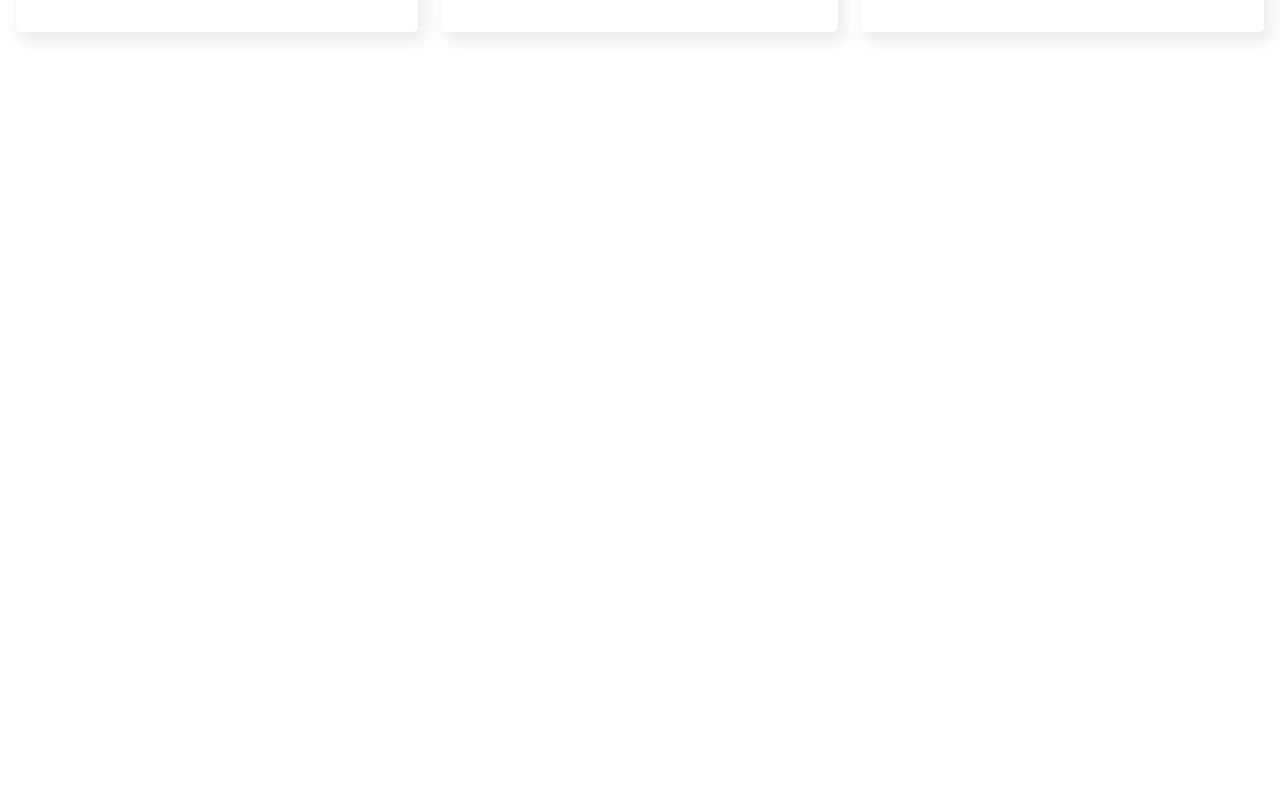
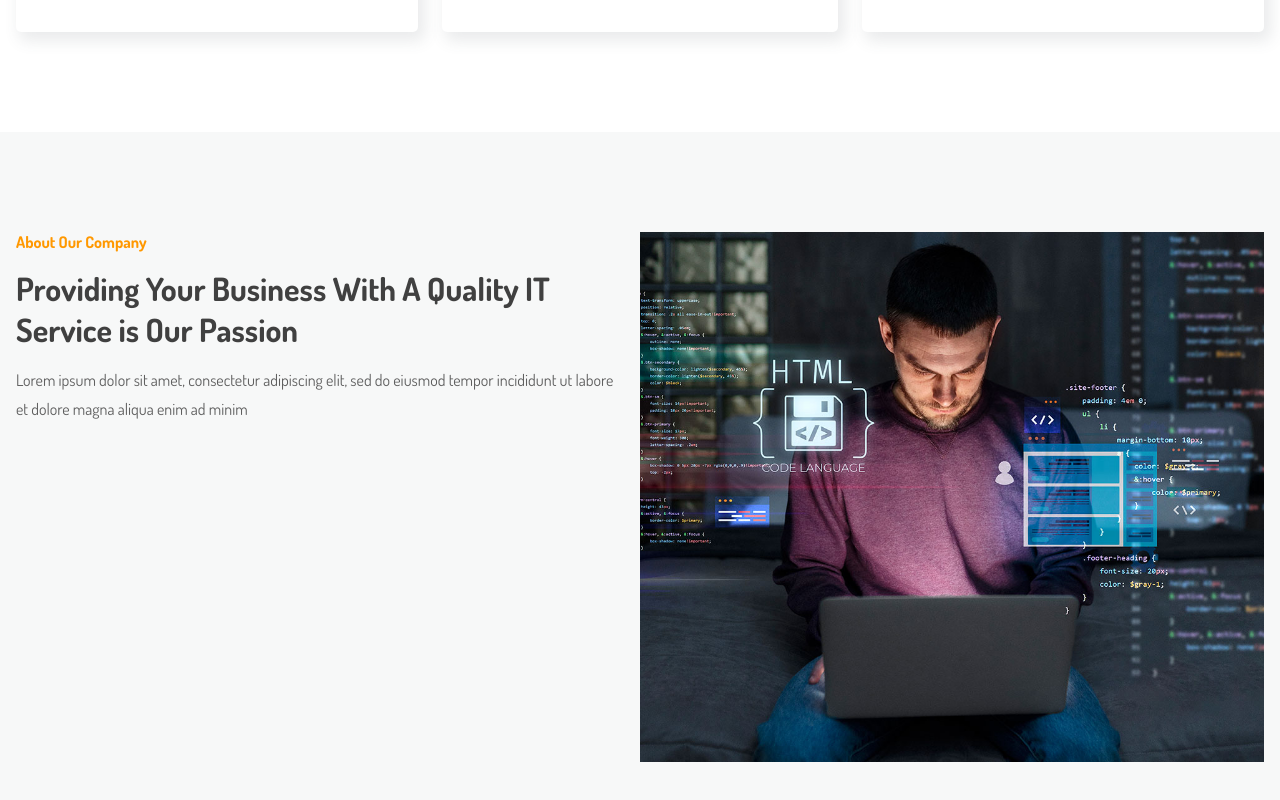
Before and after one commit to iliasabai09/sduAnalytics, a Vue app: page / in a window 1280 px wide. Shown: the part 1877-2677 px from the top of the page. Before the commit the page ends 2009 px from the top, so only its background shows below. Built offline with nearby package versions, Linux system fonts and the light colour scheme.

Commit message:
добавил модуль о компаний

```diff
--- /dev/null
+++ b/src/components/AboutCompanyContent.vue
@@ -0,0 +1,38 @@
+<template>
+  <div class="wrapper">
+    <div class="subtitle">About Our Company</div>
+    <h3>Providing Your Business With A Quality IT Service is Our Passion</h3>
+    <p>Lorem ipsum dolor sit amet, consectetur adipiscing elit, sed do eiusmod tempor incididunt ut labore et dolore
+      magna aliqua enim ad minim</p>
+  </div>
+</template>
+
+<script setup lang="ts">
+
+</script>
+
+<style scoped>
+.wrapper {
+  display: flex;
+  flex-direction: column;
+  gap: 16px;
+}
+
+.subtitle {
+  color: var(--secondary);
+  font-size: 16px;
+  font-weight: 700;
+}
+
+p {
+  font-size: 16px;
+  line-height: 1.8;
+  color: #5f5f5f;
+}
+
+h3 {
+  color: #404040;
+  font-size: 32px;
+  font-weight: bold;
+}
+</style>
--- /dev/null
+++ b/src/modules/AboutCompanyModule.vue
@@ -0,0 +1,26 @@
+<template>
+  <section class="content">
+    <div class="_container contentBlocks">
+      <AboutCompanyContent/>
+      <UAboutCompanyImg/>
+    </div>
+  </section>
+</template>
+
+<script setup lang="ts">
+import AboutCompanyContent from '@/components/AboutCompanyContent.vue'
+import UAboutCompanyImg from '@/ui/UAboutCompanyImg.vue'
+</script>
+
+<style scoped>
+.content {
+  background-color: #F7F8F8;
+  padding: 100px 0;
+}
+
+.contentBlocks {
+  display: flex;
+  justify-content: space-between;
+  gap: 24px;
+}
+</style>
--- a/src/modules/HomeSectionModule.vue
+++ b/src/modules/HomeSectionModule.vue
@@ -11,8 +11,7 @@
 
 <script setup lang="ts">
 import HomeSectionContent from '@/components/HomeSectionContent.vue'
-import UHomeSectionImg from '@/ui/UHomeSectionImg.vue'
-</script>
+import UHomeSectionImg from '@/ui/UHomeSectionImg.vue'</script>
 
 <style scoped lang="scss">
 section {
@@ -25,6 +24,9 @@ section {
     display: flex;
     align-items: center;
     justify-content: space-between;
+    @media (max-width: 768px) {
+      flex-direction: column;
+    }
   }
 }
 </style>
--- a/src/pages/homePage.vue
+++ b/src/pages/homePage.vue
@@ -2,12 +2,15 @@
   <div>
     <HomeSectionModule/>
     <OurServicesModule/>
+    <AboutCompanyModule/>
   </div>
 </template>
 
 <script setup lang="ts">
 import HomeSectionModule from '@/modules/HomeSectionModule.vue'
-import OurServicesModule from '@/modules/OurServicesModule.vue'</script>
+import OurServicesModule from '@/modules/OurServicesModule.vue'
+import AboutCompanyModule from '@/modules/AboutCompanyModule.vue'
+</script>
 
 <style scoped lang="scss">
 
--- /dev/null
+++ b/src/ui/UAboutCompanyImg.vue
@@ -0,0 +1,13 @@
+<template>
+  <img src="/public/images/aboutCompanyImage.jpg" alt="aboutCompanyImage">
+</template>
+
+<script setup lang="ts">
+
+</script>
+
+<style scoped>
+img {
+  width: 50%;
+}
+</style>
```
Also changed, not shown: public/images/aboutCompanyImage.jpg (added), src/assets/styles/main.scss (line endings or trailing spaces).
